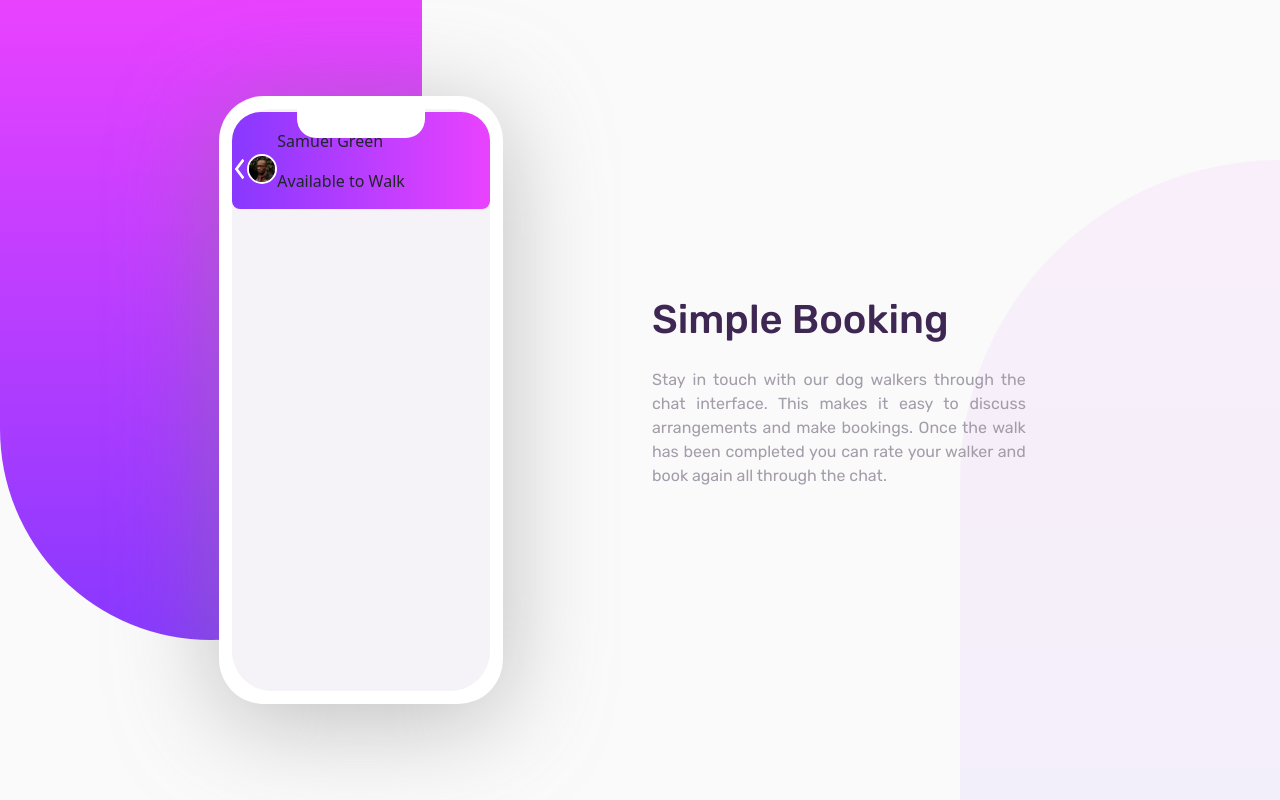
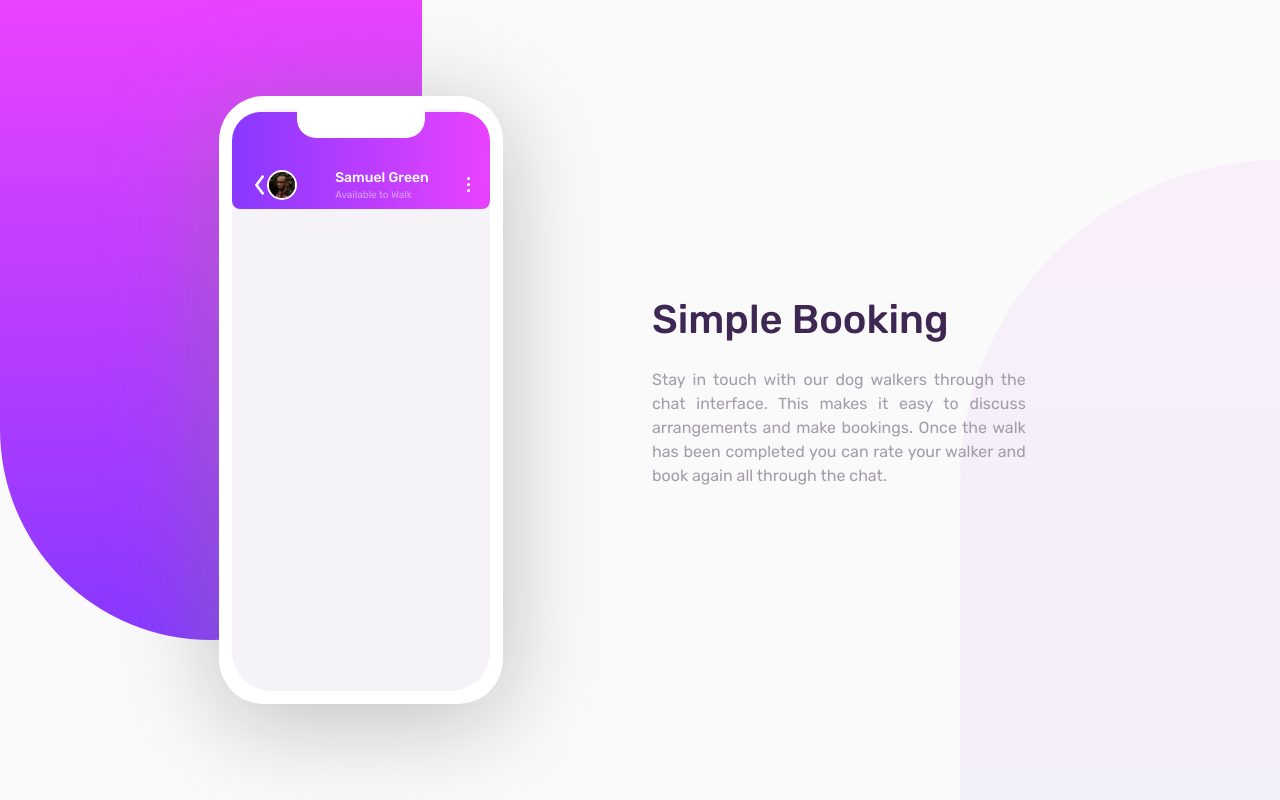
Before and after one commit to T-Induwara/chat-app-ui, a React (Create React App) app: page / in a window 1280 px wide. Built offline with nearby package versions, Linux system fonts and the light colour scheme.

Commit message:
Done rough styling for header col

```diff
--- a/src/App.css
+++ b/src/App.css
@@ -148,6 +148,7 @@
 /*CSS for App UI contents*/
 .header-col{
     flex:50%;
+    justify-content: space-around;
 }
 /*CSS for img col start*/
 .img-col{
@@ -163,7 +164,38 @@
     border-radius:10rem;
     border:2px solid var(--White);
 }
-/*CSS for img col ends*/
+/*CSS for img col end*/
+/*CSS for data col start*/
+.data-col{
+    align-items: left;
+    justify-content: center;
+}
+.username{
+    font-family:'Rubik500';
+    color:var(--White);
+    font-size:14px;
+    margin:0;
+}
+.user-status{
+    font-family:'Rubik400';
+    color:var(--PaleViolet);
+    font-size:10px;
+    margin:0;
+}
+/*CSS for data col end*/
+/*CSS for menu col start*/
+.menu-col{
+    align-items: center;
+    justify-content: center;
+    gap:3px;
+}
+.menu-circle{
+    background-color: var(--White);
+    width:3px;
+    height:3px;
+    border-radius:10rem;
+}
+/*CSS for menu col end*/
 
 @media only screen and (min-width:768px){
     .app{
--- a/src/components/AppUI.js
+++ b/src/components/AppUI.js
@@ -30,9 +30,9 @@ const AppUI = () => {
                                         <p className="user-status">Available to Walk</p>
                                     </div>
                                     <div className="d-flex flex-column menu-col">
-                                        <div className="menu-content"></div>
-                                        <div className="menu-content"></div>
-                                        <div className="menu-content"></div>
+                                        <div className="menu-circle"></div>
+                                        <div className="menu-circle"></div>
+                                        <div className="menu-circle"></div>
                                     </div>
                                 </div>
                             </div>
```
